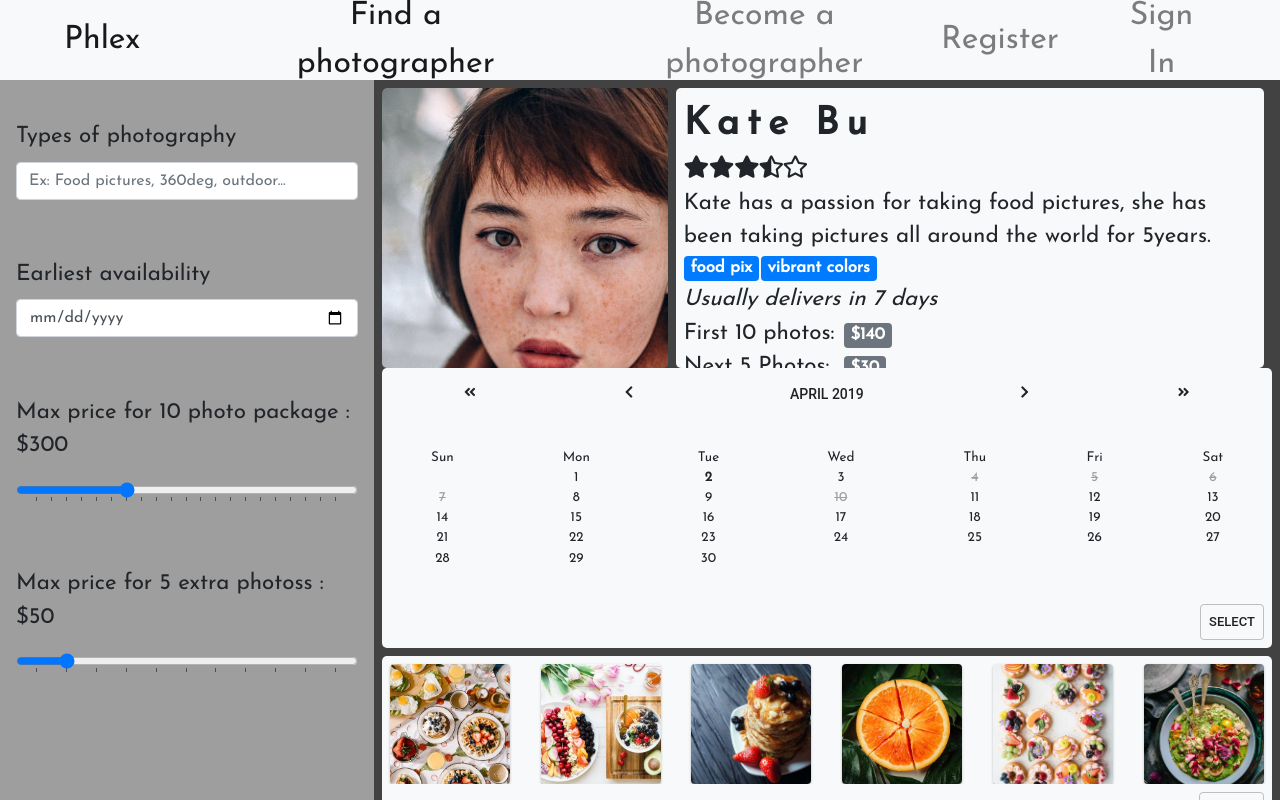
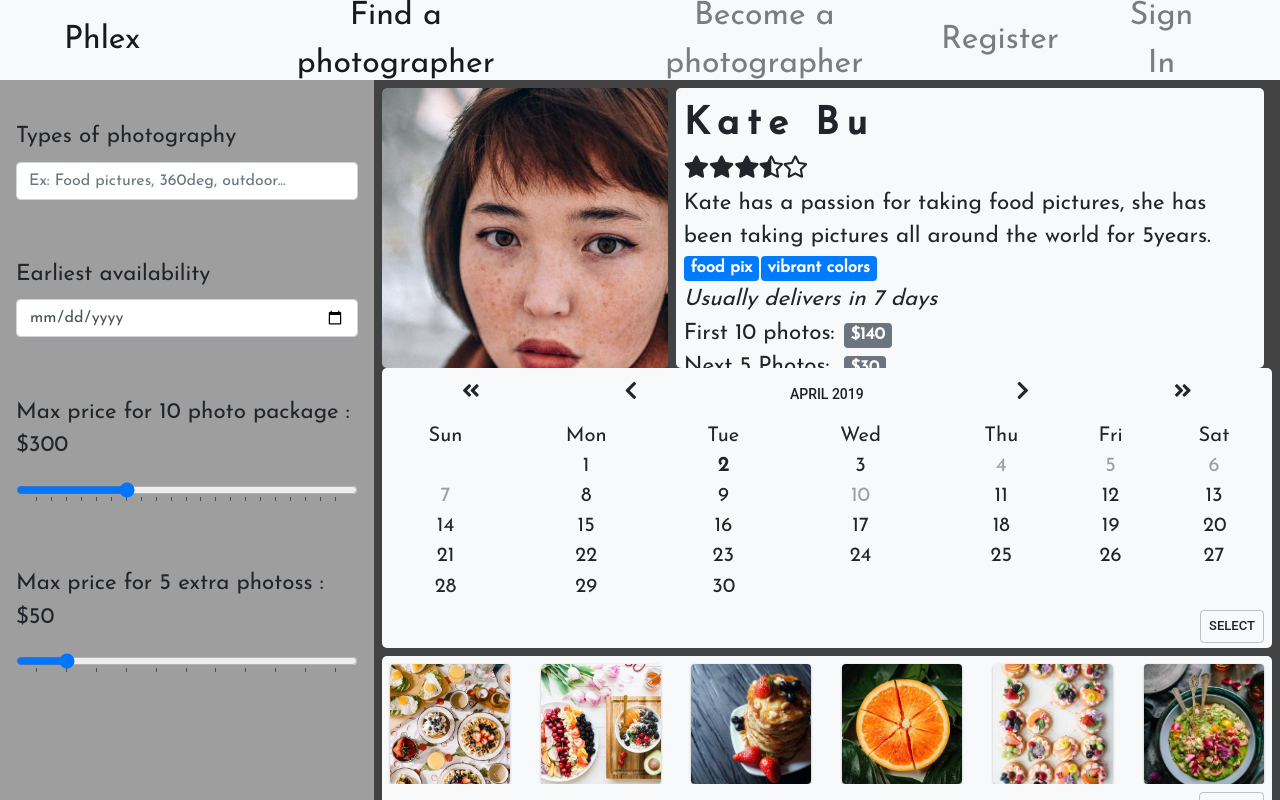
Before and after one commit to Anne-Anq/phlex, a React (Create React App) app in the folder phlex-front-end/: page /result in a window 1280 px wide. Built offline with nearby package versions, Linux system fonts and the light colour scheme.

Commit message:
small calendar change

```diff
--- a/phlex-front-end/src/stylesheets/Calendar.css
+++ b/phlex-front-end/src/stylesheets/Calendar.css
@@ -13,7 +13,7 @@
     height: 35vh;
     border-radius:5px;
     /*                              <-- Adjust this to make it look good on your computer  */
-    font-size: 0.6em;
+    font-size: 0.9em;
   }
   @media(max-width: 1228px) {
     .calendar-container{
@@ -56,7 +56,6 @@
 
   .booked.day{
     color: #9e9e9e;
-    text-decoration: line-through;
     cursor: default;
   }
   .selected.day{
```
